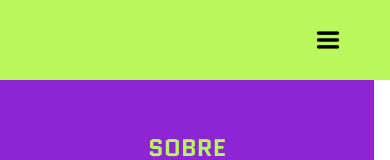
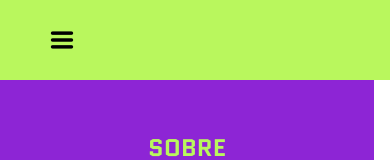
Before and after one commit to RichardAlves4/meu-portfolio, a React (Vite) app in the folder front-web/portifolio/: page / in a window 390 px wide. Shown: the top 160 px of the page. Built offline with nearby package versions, Linux system fonts and the light colour scheme.

Commit message:
refact
atualizando responsividade e arrumando header

```diff
--- a/front-web/portifolio/src/components/header/header.css
+++ b/front-web/portifolio/src/components/header/header.css
@@ -58,9 +58,7 @@ header {
 } */
 
 @media (max-width: 750px) {
-    header {
-      justify-content: end;
-    }
+
     #nav-bar {
         display: none;
     }
@@ -84,7 +82,7 @@ header {
 
     #nav-bar {
         position: fixed;
-        right: -100%; /* Começa fora da tela */
+        left: -100%; /* Começa fora da tela */
         top: 0;
         height: 100%;
         background-color: #baf75d; /* Cor de fundo do menu */
@@ -92,7 +90,7 @@ header {
         flex-direction: column;
         align-items: center;
         justify-content: center;
-        transition: right 0.5s ease-in-out; /* Efeito suave ao abrir */
+        transition: left 0.5s ease-in-out; /* Efeito suave ao abrir */
         z-index: 1000;
         gap: 50px;
       }
@@ -106,7 +104,7 @@ header {
       }
 
       #nav-bar.active {
-        right: 0; /* Desliza para dentro da tela */
+        left: 0; /* Desliza para dentro da tela */
       }
 
       #nav-bar ul hr {
--- a/front-web/portifolio/src/components/projetos/projetos.css
+++ b/front-web/portifolio/src/components/projetos/projetos.css
@@ -99,7 +99,7 @@
   justify-content: center;
 }
 
-@media (max-width: 550px) {
+@media (max-width: 740px) {
   .grid-container-projects ul {
     grid-template-columns: 1fr;
   }
```
